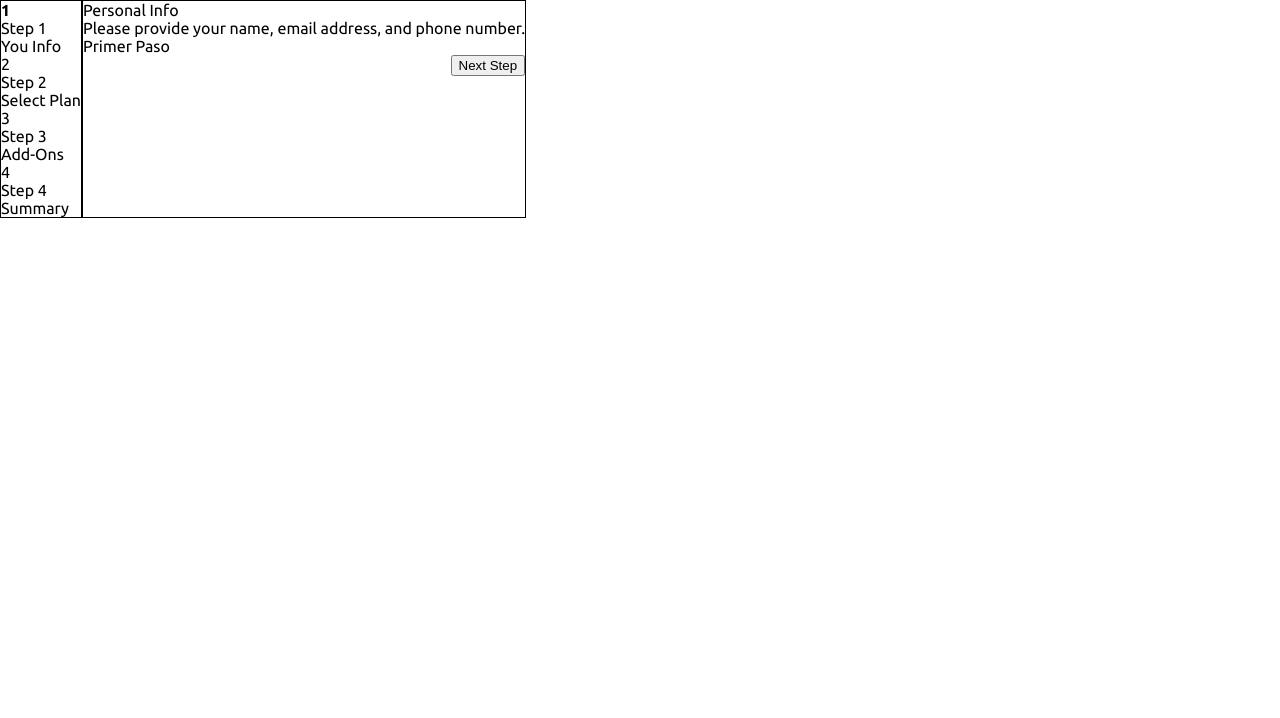
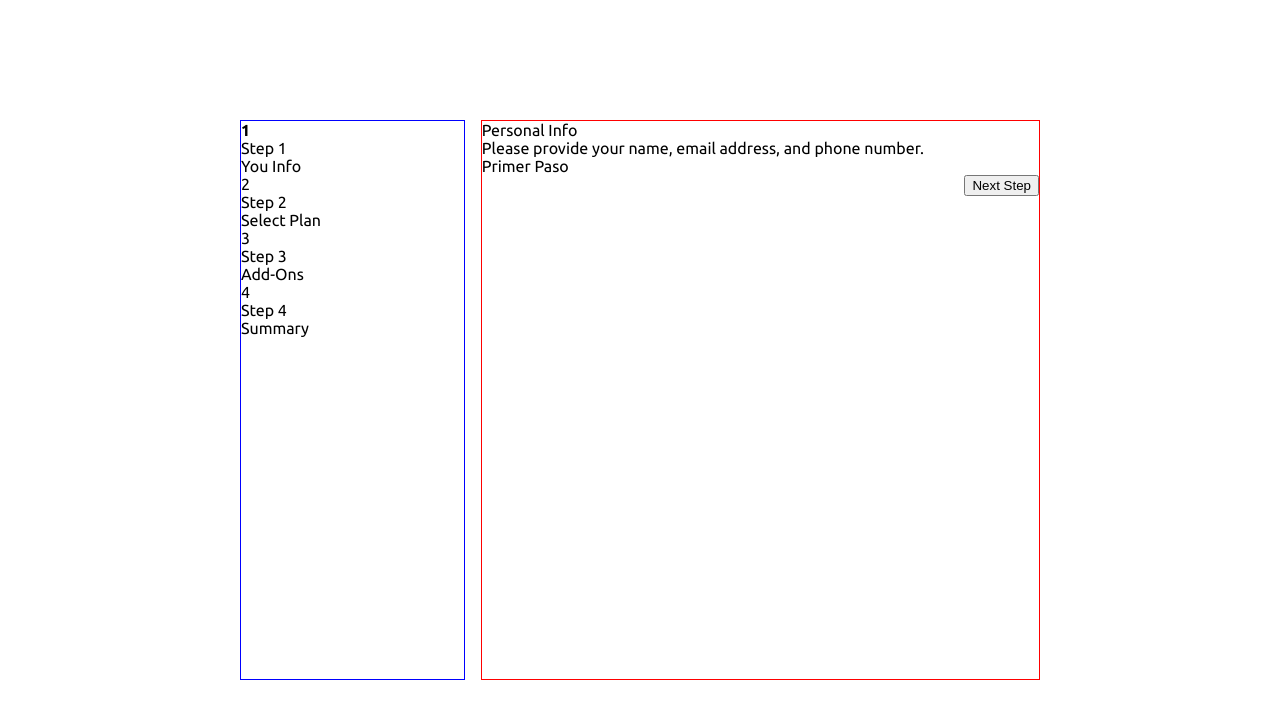
Before and after one commit to MarianoTroncoso/multi-step-form, a React (Create React App) app: page /1 in a window 1280 px wide. Shown: the top 718 px of the page. Built offline with nearby package versions, Linux system fonts and the light colour scheme.

Commit message:
Add initial structure styles

```diff
--- a/src/App.styles.ts
+++ b/src/App.styles.ts
@@ -1,5 +1,17 @@
 import styled from 'styled-components';
 
-export const Wrapper = styled.div`
+export const Layout = styled.div`
+  height: 100vh;
+  width: 100vw;
   display: flex;
+  justify-content: center;
+  align-items: center;
 `;
+
+export const Container = styled.div`
+  display: flex;
+  min-height: 35rem;
+  min-width: 50rem;
+  padding: 1rem;
+  gap: 1rem;
+`;
--- a/src/App.tsx
+++ b/src/App.tsx
@@ -64,7 +64,8 @@ function App() {
   return (
     <>
       <GlobalStyle />
-      <SC.Wrapper>
+      <SC.Layout>
+        <SC.Container>
           <StepList currentStep={currentStep} />
           <Routes>
             {Object.keys(steps).map((step) => {
@@ -89,7 +90,8 @@ function App() {
               );
             })}
           </Routes>
-      </SC.Wrapper>
+        </SC.Container>
+      </SC.Layout>
     </>
   );
 }
--- a/src/components/FomStep/FormStep.styles.ts
+++ b/src/components/FomStep/FormStep.styles.ts
@@ -1,7 +1,8 @@
 import styled from 'styled-components';
 
 export const Wrapper = styled.div`
-  border: 1px solid black;
+  border: 1px solid red;
+  width: 100%;
 `;
 
 export const FooterWrapper = styled.div`
--- a/src/components/StepList/StepList.styles.ts
+++ b/src/components/StepList/StepList.styles.ts
@@ -1,5 +1,6 @@
 import styled from 'styled-components';
 
 export const Wrapper = styled.div`
-  border: 1px solid black;
+  border: 1px solid blue;
+  width: 40%;
 `;
```
Lines whose indentation alone changed are shown as unchanged.
